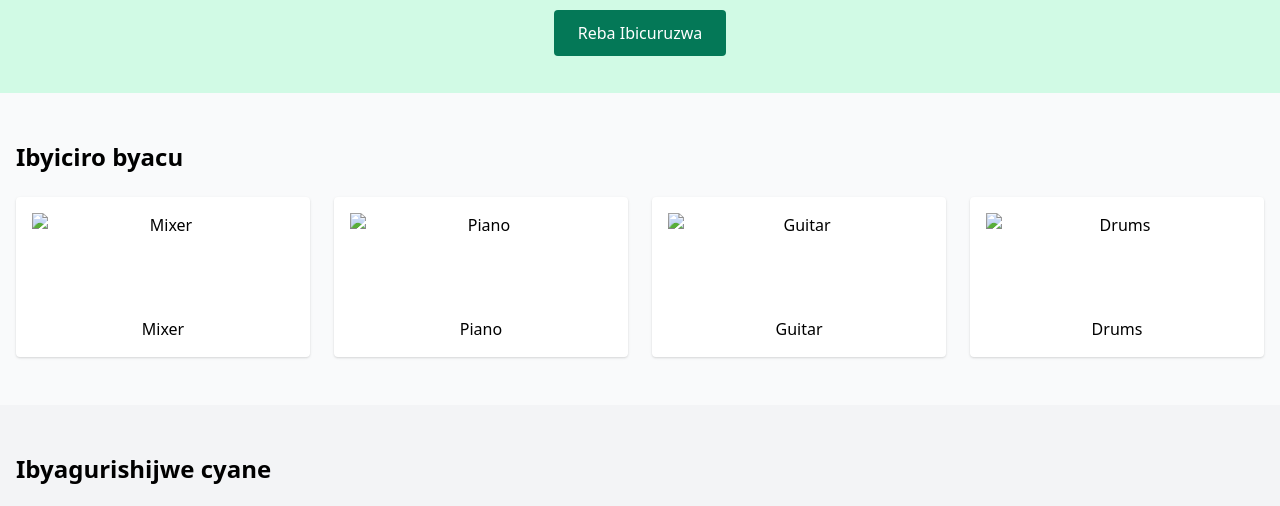
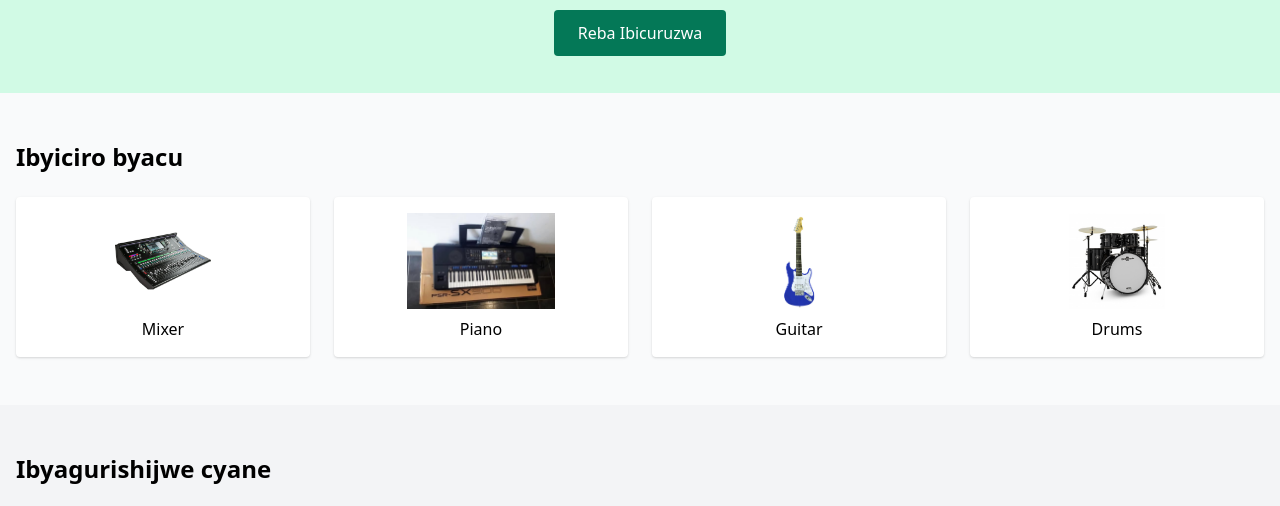
Before and after one commit to Umugishamarket/Umugisha, a plain HTML site: page index.html in a window 1280 px wide. Shown: the part 233-739 px from the top of the page. Drawn offline with nearby package versions, Linux system fonts and the light colour scheme.

Commit message:
Update index.html

```diff
--- a/index.html
+++ b/index.html
@@ -52,19 +52,19 @@
       <h3 class="text-2xl font-bold mb-6">Ibyiciro byacu</h3>
       <div class="grid grid-cols-2 md:grid-cols-4 gap-6">
         <div class="bg-white rounded shadow p-4 text-center">
-          <img src="/mnt/data/mixer.webp" alt="Mixer" class="h-24 mx-auto mb-2">
+          <img src="mixer.webp" alt="Mixer" class="h-24 mx-auto mb-2">
           <p>Mixer</p>
         </div>
         <div class="bg-white rounded shadow p-4 text-center">
-          <img src="/mnt/data/piano.jpg" alt="Piano" class="h-24 mx-auto mb-2">
+          <img src="piano.jpg" alt="Piano" class="h-24 mx-auto mb-2">
           <p>Piano</p>
         </div>
         <div class="bg-white rounded shadow p-4 text-center">
-          <img src="/mnt/data/guitar.webp" alt="Guitar" class="h-24 mx-auto mb-2">
+          <img src="guitar.webp" alt="Guitar" class="h-24 mx-auto mb-2">
           <p>Guitar</p>
         </div>
         <div class="bg-white rounded shadow p-4 text-center">
-          <img src="/mnt/data/drum.jpg" alt="Drums" class="h-24 mx-auto mb-2">
+          <img src="drum.jpg" alt="Drums" class="h-24 mx-auto mb-2">
           <p>Drums</p>
         </div>
       </div>
```
